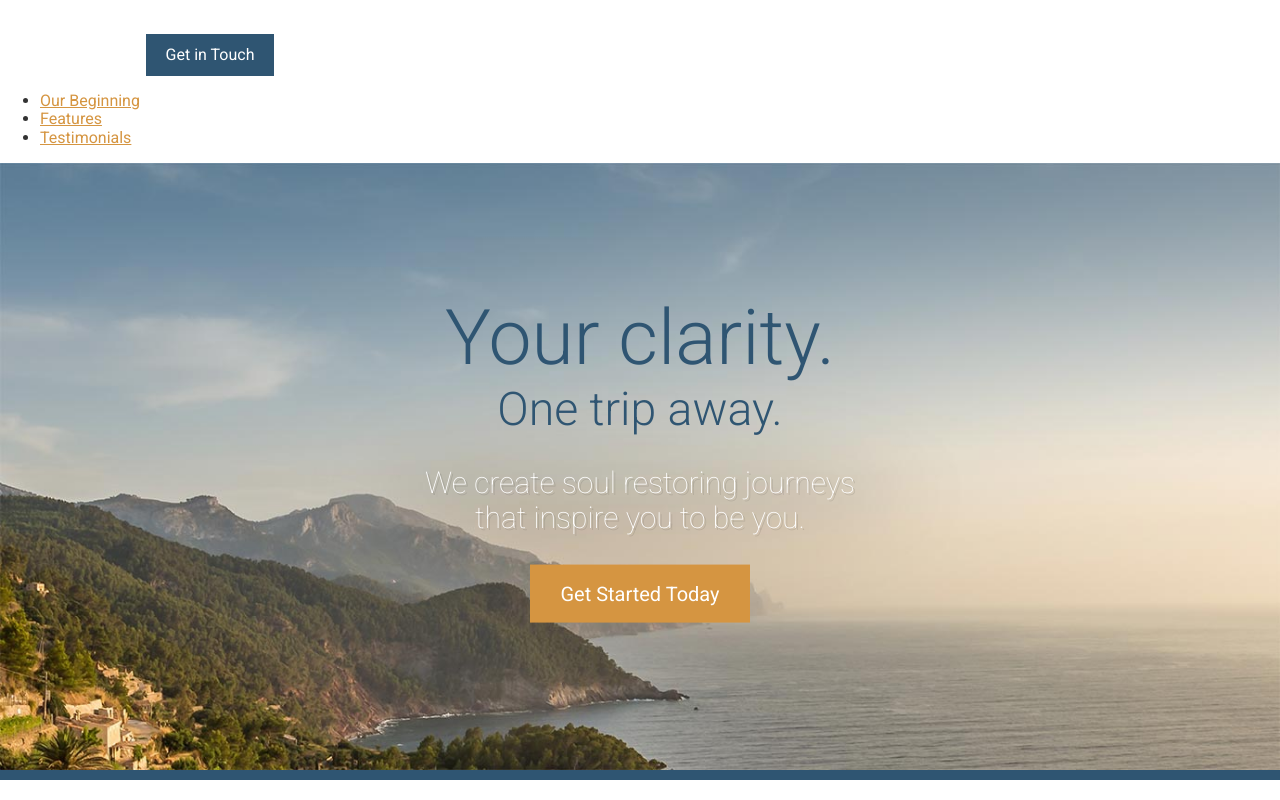
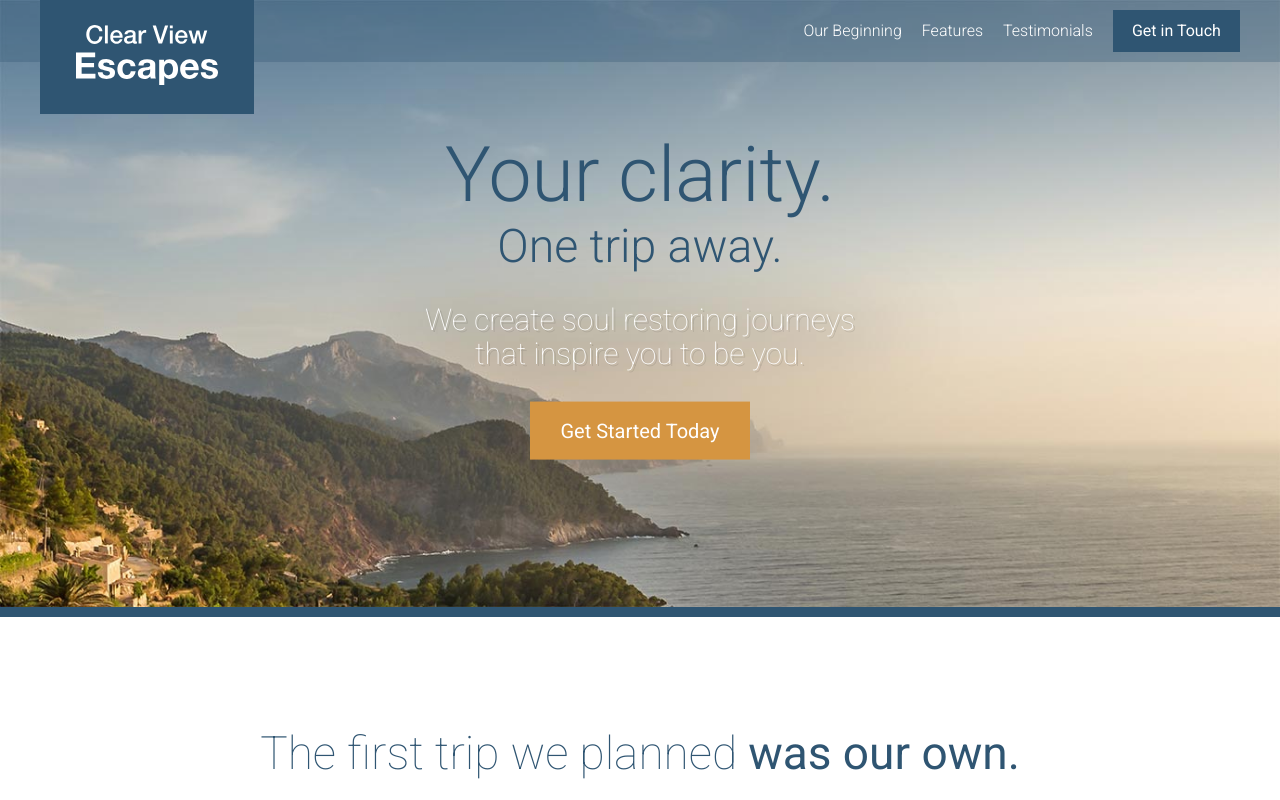
Before and after one commit to samsul003/travel-along, a website: page app/index.html in a window 1280 px wide. Shown: the top 800 px of the page. Drawn offline with Linux system fonts and the light colour scheme.

Commit message:
styling added for the header section logo, links and button

```diff
--- /dev/null
+++ b/app/assets/styles/modules/_primary-nav.css
@@ -0,0 +1,27 @@
+.primary-nav {
+
+
+  &--pull-right {
+    float: right;
+  }
+
+  ul {
+    margin: 0;
+    padding: 0;
+     @mixin clearfix;
+  }
+
+  li {
+    list-style: none;
+    float: left;
+    padding-right: 20px;
+  }
+
+  a {
+    color: #fff;
+    font-weight: 300;
+    text-decoration: none;
+    display: block;
+    padding: 12px 0;
+  }
+}
--- /dev/null
+++ b/app/assets/styles/modules/_site-header.css
@@ -0,0 +1,18 @@
+.site-header {
+  padding: 10px 0;
+  position: absolute;
+  width: 100%;
+  z-index: 2;
+  background-color: rgba($mainBlue, .3);
+
+  &__btn-container {
+    float: right;
+  }
+
+  &__logo {
+    position: absolute;
+    top: 0;
+    background-color: $mainBlue;
+    padding: 25px 36px;
+  }
+}
--- a/app/assets/styles/styles.css
+++ b/app/assets/styles/styles.css
@@ -14,3 +14,5 @@
 @import "modules/_testimonial";
 @import "modules/_sprite";
 @import "modules/_site-footer";
+@import "modules/_site-header";
+@import "modules/_primary-nav";
--- a/app/index.html
+++ b/app/index.html
@@ -9,16 +9,22 @@
   <link rel="stylesheet" href="postcss/styles/styles.css">
 </head>
 <body>
-  <header>
+  <header class="site-header">
+    <div class="wrapper">
+      <div class="site-header__logo">
         <img src="assets/images/icons/clear-view-escapes.svg">
+      </div>
+      <div class="site-header__btn-container">
         <a href="#" class="btn">Get in Touch</a>
-    <nav>
+      </div>
+      <nav class="primary-nav primary-nav--pull-right">
         <ul>
           <li><a href="#our-beginning">Our Beginning</a></li>
           <li><a href="#features">Features</a></li>
           <li><a href="#testimonials">Testimonials</a></li>
         </ul>
       </nav>
+    </div>
   </header>
 
   <div class="showcase">
--- a/app/postcss/styles/styles.css
+++ b/app/postcss/styles/styles.css
@@ -1112,3 +1112,51 @@ a {
     margin-right: 1.4rem;
   }
 }
+
+.site-header {
+  padding: 10px 0;
+  position: absolute;
+  width: 100%;
+  z-index: 2;
+  background-color: rgba(47,85,114, .3);
+}
+
+.site-header__btn-container {
+  float: right;
+}
+
+.site-header__logo {
+  position: absolute;
+  top: 0;
+  background-color: #2f5572;
+  padding: 25px 36px;
+}
+
+.primary-nav--pull-right {
+  float: right;
+}
+
+.primary-nav ul {
+  margin: 0;
+  padding: 0;
+}
+
+.primary-nav ul::after {
+  content: "";
+  clear: both;
+  display: table;
+}
+
+.primary-nav li {
+  list-style: none;
+  float: left;
+  padding-right: 20px;
+}
+
+.primary-nav a {
+  color: #fff;
+  font-weight: 300;
+  text-decoration: none;
+  display: block;
+  padding: 12px 0;
+}
--- a/gulp/tasks/styles.js
+++ b/gulp/tasks/styles.js
@@ -4,11 +4,12 @@ autoprefixer = require('autoprefixer'),
 cssVars = require('postcss-simple-vars'),
 nested = require('postcss-nested'),
 cssImport = require('postcss-import'),
-mixins = require('postcss-mixins');
+mixins = require('postcss-mixins'),
+hexrgba = require('postcss-hexrgba');
 
 gulp.task('styles', function() {
   return gulp.src('./app/assets/styles/styles.css')
-    .pipe(postcss([cssImport, mixins, cssVars, nested, autoprefixer]))
+    .pipe(postcss([cssImport, mixins, cssVars, nested, hexrgba, autoprefixer]))
     .on('error', function(errorInfo) {
       console.log(errorInfo.toString());
       this.emit('end');
--- a/package.json
+++ b/package.json
@@ -15,6 +15,7 @@
     "gulp-rename": "^1.2.2",
     "gulp-svg-sprite": "^1.3.1",
     "gulp-watch": "^4.3.11",
+    "postcss-hexrgba": "^0.2.1",
     "postcss-import": "^9.1.0",
     "postcss-mixins": "^5.4.1",
     "postcss-nested": "^1.0.0",
```
Lines whose indentation alone changed are shown as unchanged.
